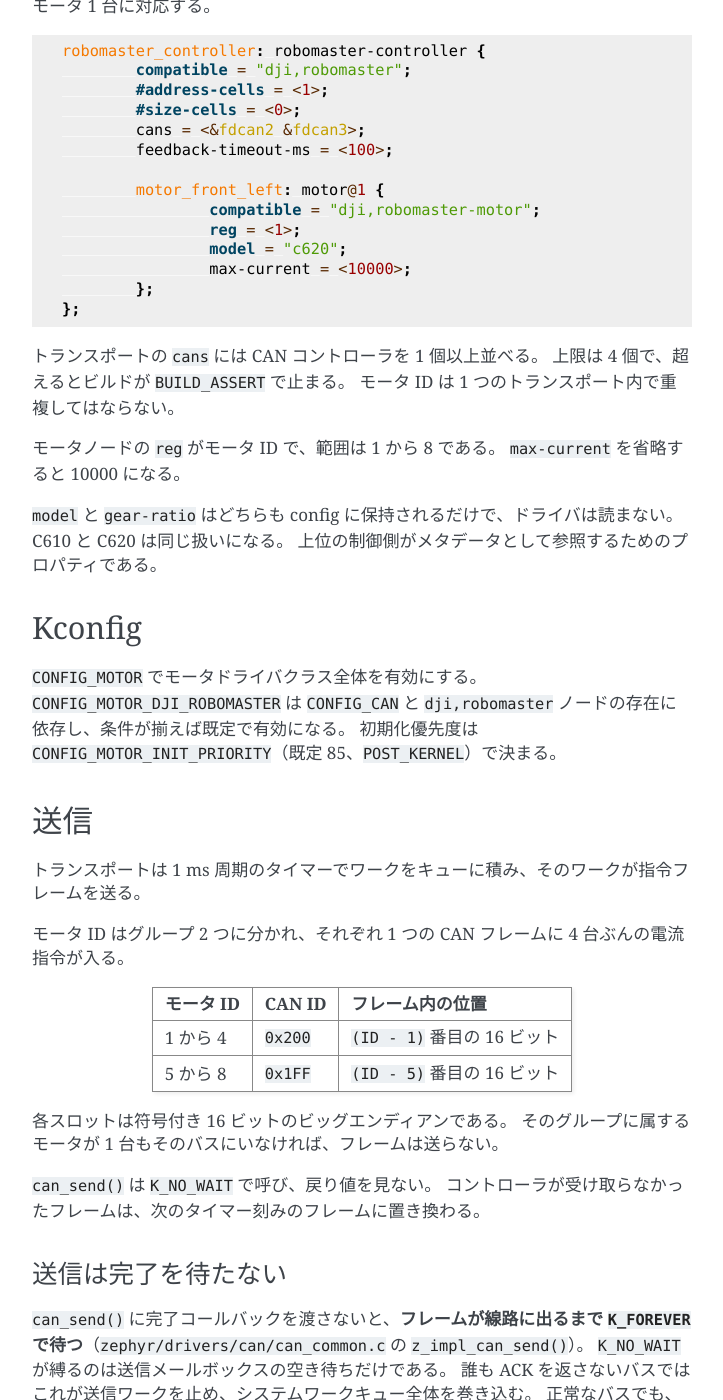
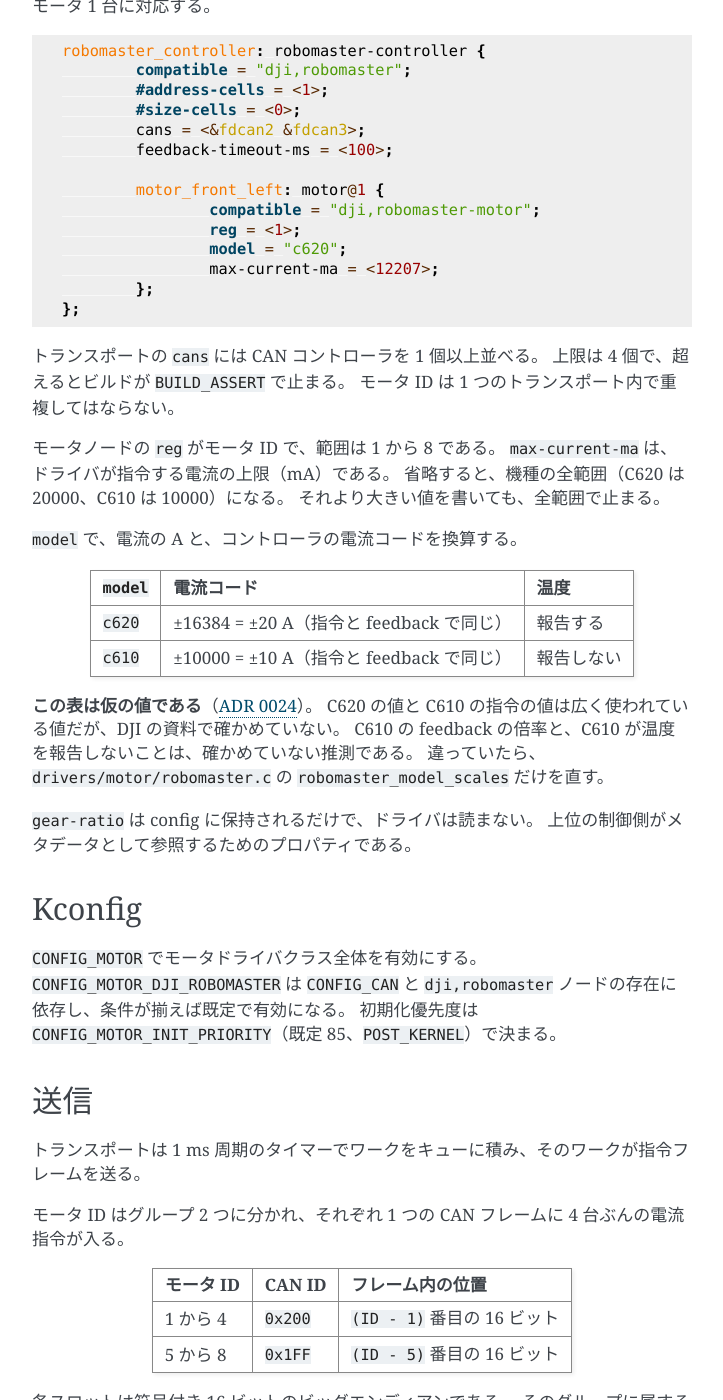
Before and after one commit to ForteFibre/fibril_zephyr, a Sphinx documentation site: the page built from doc/drivers/robomaster.md, in a window 1280 px wide and 1400 px high, scrolled down 564 px. Shown: the whole window, without its empty margins (388-1111 px from the left). Built offline with Sphinx 7.4.7, drawn with Linux system fonts in a browser that asks for light colours; some of the changed text lies outside the part shown.

Commit message:
feat(motor)!: motor クラスの指令と feedback を float の SI 単位にする
クラスは単位を決めておらず、RoboMaster は生のコードを受け、RobStride と
ODrive は単位の契約がないとして set_output を断っていた（#52）。ADR 0024
に従い、指令を float の SI 単位で受け、feedback の電流、速度、温度を A、
rad/s、℃ にし、motor_get_info() で対応する mode と 1 回転のカウントを
読めるようにする。float の引数は syscall にできないので、クラスの関数は
inline にする。

RoboMaster は model ごとの仮の係数（C620 は 16384 = 20 A、C610 は
10000 = 10 A）で換算し、max-current を max-current-ma にする。TORQUE は
トルク定数を知らないので断る。RobStride と ODrive は温度を float にし
get_info を足すだけで、set_output は ADR 0024 の決定 7 で後から移す。

BREAKING CHANGE: motor_set_output() は float を取り、TORQUE は CURRENT の
別名でなくなる。dji,robomaster-motor の max-current は max-current-ma に
なる。

Co-Authored-By: Claude Opus 5.5 <noreply@anthropic.com>

````diff
--- a/doc/drivers/robomaster.md
+++ b/doc/drivers/robomaster.md
@@ -26,7 +26,7 @@ robomaster_controller: robomaster-controller {
                 compatible = "dji,robomaster-motor";
                 reg = <1>;
                 model = "c620";
-                max-current = <10000>;
+                max-current-ma = <12207>;
         };
 };
 ```
@@ -36,10 +36,23 @@ robomaster_controller: robomaster-controller {
 モータ ID は 1 つのトランスポート内で重複してはならない。
 
 モータノードの `reg` がモータ ID で、範囲は 1 から 8 である。
-`max-current` を省略すると 10000 になる。
+`max-current-ma` は、ドライバが指令する電流の上限（mA）である。
+省略すると、機種の全範囲（C620 は 20000、C610 は 10000）になる。
+それより大きい値を書いても、全範囲で止まる。
 
-`model` と `gear-ratio` はどちらも config に保持されるだけで、ドライバは読まない。
-C610 と C620 は同じ扱いになる。
+`model` で、電流の A と、コントローラの電流コードを換算する。
+
+| `model` | 電流コード | 温度 |
+| --- | --- | --- |
+| `c620` | ±16384 = ±20 A（指令と feedback で同じ） | 報告する |
+| `c610` | ±10000 = ±10 A（指令と feedback で同じ） | 報告しない |
+
+**この表は仮の値である**（[ADR 0024](../adr/0024-motor-class-si-units.md)）。
+C620 の値と C610 の指令の値は広く使われている値だが、DJI の資料で確かめていない。
+C610 の feedback の倍率と、C610 が温度を報告しないことは、確かめていない推測である。
+違っていたら、`drivers/motor/robomaster.c` の `robomaster_model_scales` だけを直す。
+
+`gear-ratio` は config に保持されるだけで、ドライバは読まない。
 上位の制御側がメタデータとして参照するためのプロパティである。
 
 ## Kconfig
@@ -103,11 +116,15 @@ RobStride ドライバがハンドシェイクの段を巻き戻すのに完了
 | 4 から 5 | 電流（符号付き 16 ビット） |
 | 6 | 温度 |
 
-値はモータコントローラの生の単位のままスナップショットに入る。
-ドライバはスケーリングをしない。
-`max-current` も同じ生の単位で解釈される。
+スナップショットには、motor クラスの単位に直して入れる。
 
-`struct motor_feedback` の `valid_mask` には、電流、速度、位置、機械角、温度のすべてが立つ。
+- 電流は、`model` の係数で A に直す。
+- 速度は、ロータの rpm を rad/s に直す。減速機の後の軸ではない。
+- 温度は ℃ のまま入れる。
+
+`struct motor_feedback` の `valid_mask` には、電流、速度、位置、機械角が立つ。
+温度は、温度を報告する機種（C620）でだけ立つ。
+`torque` は立たない。トルク定数を知らないからである。
 
 ### 位置の積算
 
@@ -136,9 +153,13 @@ RobStride ドライバがハンドシェイクの段を巻き戻すのに完了
 無効なモータのスロットには、フレームを組むときに明示的に 0 を書き込む。
 指令を止めるのではなく、0 電流を送り続ける動作になる。
 
-`motor_set_output()` が受け付けるのは `MOTOR_OUTPUT_MODE_CURRENT` と、その別名である `MOTOR_OUTPUT_MODE_TORQUE` だけである。
-速度モードと電圧モードには `-ENOTSUP` を返す。
-値は `±max-current` に飽和させてから保持する。
+`motor_set_output()` が受け付けるのは `MOTOR_OUTPUT_MODE_CURRENT`（A）だけである。
+ほかのモードには `-ENOTSUP` を返す。
+`MOTOR_OUTPUT_MODE_TORQUE` も断る。電流からトルクを作るには、ドライバが知らないトルク定数が要る。
+有限でない値には `-EINVAL` を返す。
+値は `model` の係数で電流コードに直し、`±max-current-ma` と機種の全範囲のうち狭い方に飽和させ、四捨五入して保持する。
+
+`motor_get_info()` は、`output_modes` に `MOTOR_OUTPUT_MODE_CURRENT` を、`counts_per_rev` に 8192（ロータ 1 回転）を返す。
 
 `motor_get_feedback()` は戻り値に関わらずスナップショットを書き込む。
 
````
Also changed, not shown: doc/drivers/odrive.md (+3 -2 lines), doc/drivers/robstride.md (+4 -3 lines), 13 other files.
